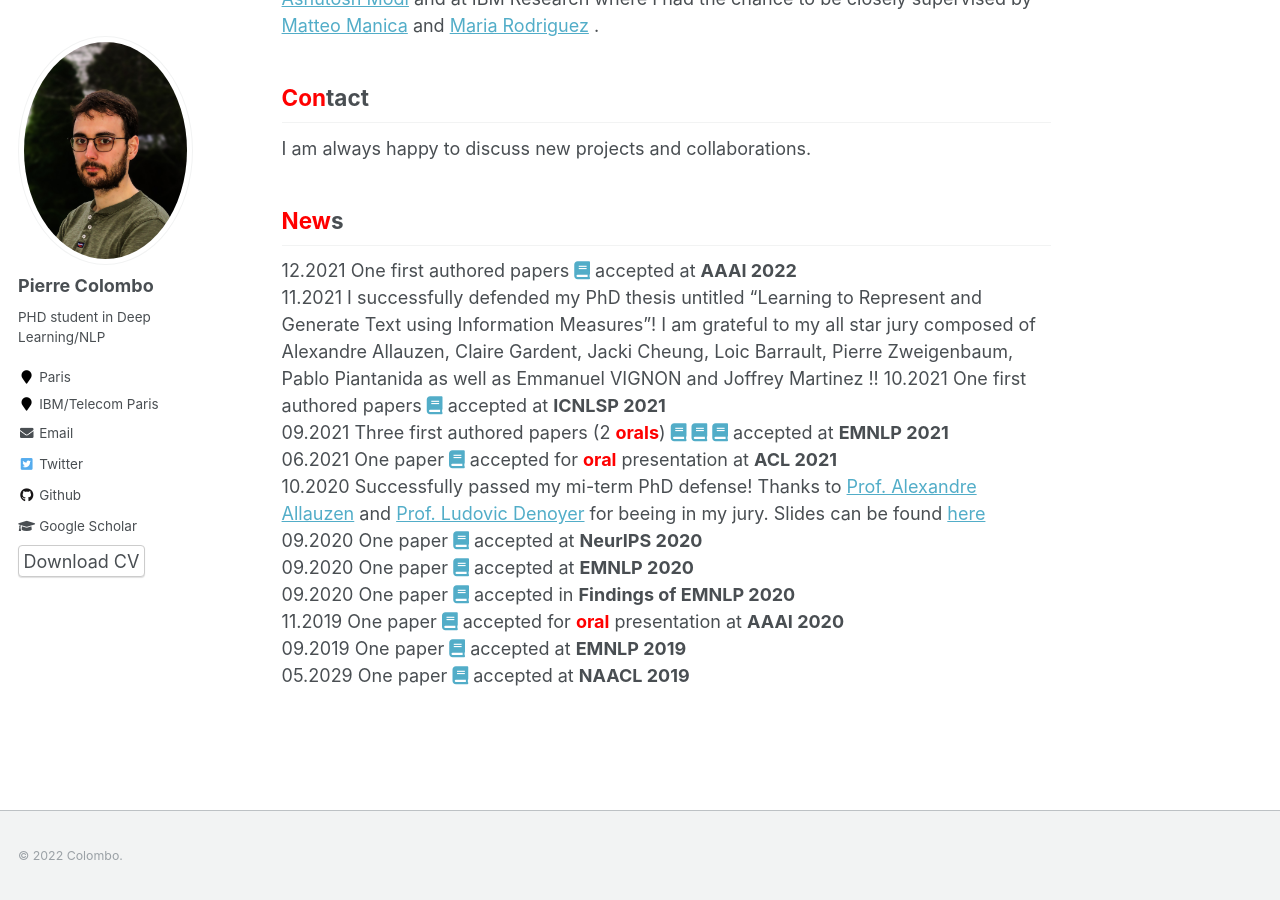
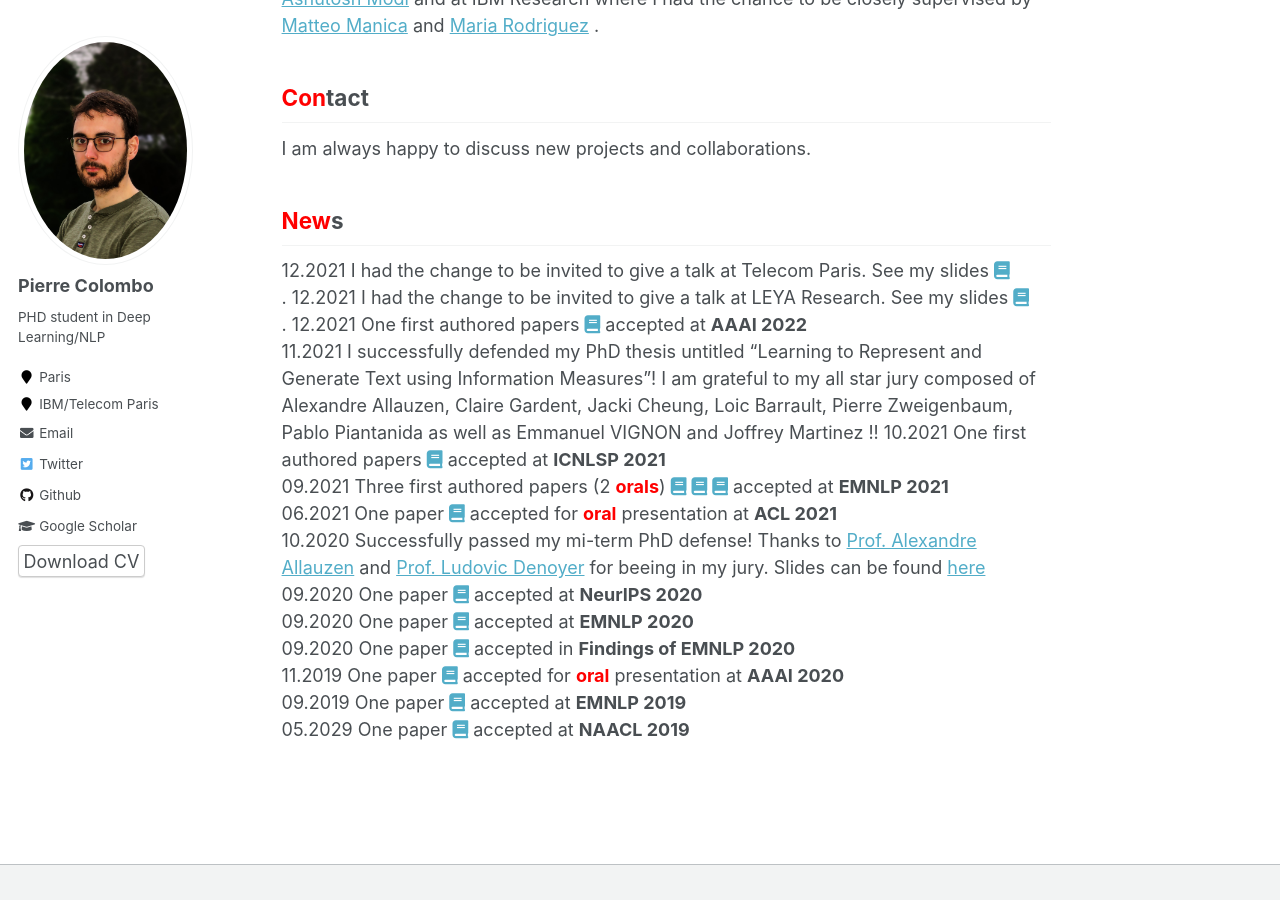
Before and after one commit to PierreColombo/PierreColombo.github.io, a Jekyll site: the page built from _pages/about.md, in a window 1280 px wide and 900 px high, scrolled down 582 px. Built offline with Jekyll 4.4.1, drawn with Linux system fonts in a browser that asks for light colours.

Commit message:
adding tals

```diff
--- a/_pages/about.md
+++ b/_pages/about.md
@@ -40,6 +40,8 @@ I am always happy to discuss new projects and collaborations.
 
 <span style="color:red">New</span>s
 ------
+12.2021 I had the change to be invited to give a talk at Telecom Paris. See my slides  <a href="https://pierrecolombo.github.io//files/dsai.pdf"><i class="fas fa-book"></i></a><br>.
+12.2021 I had the change to be invited to give a talk at LEYA Research. See my slides  <a href="https://pierrecolombo.github.io//files/metrics.pdf"><i class="fas fa-book"></i></a><br>.
 12.2021 One first authored papers  <a href="https://arxiv.org/pdf/2112.01589.pdf"><i class="fas fa-book"></i></a>
 accepted at **AAAI 2022**  <br>
 11.2021 I successfully defended my PhD thesis untitled "Learning to Represent and Generate Text using Information
```
